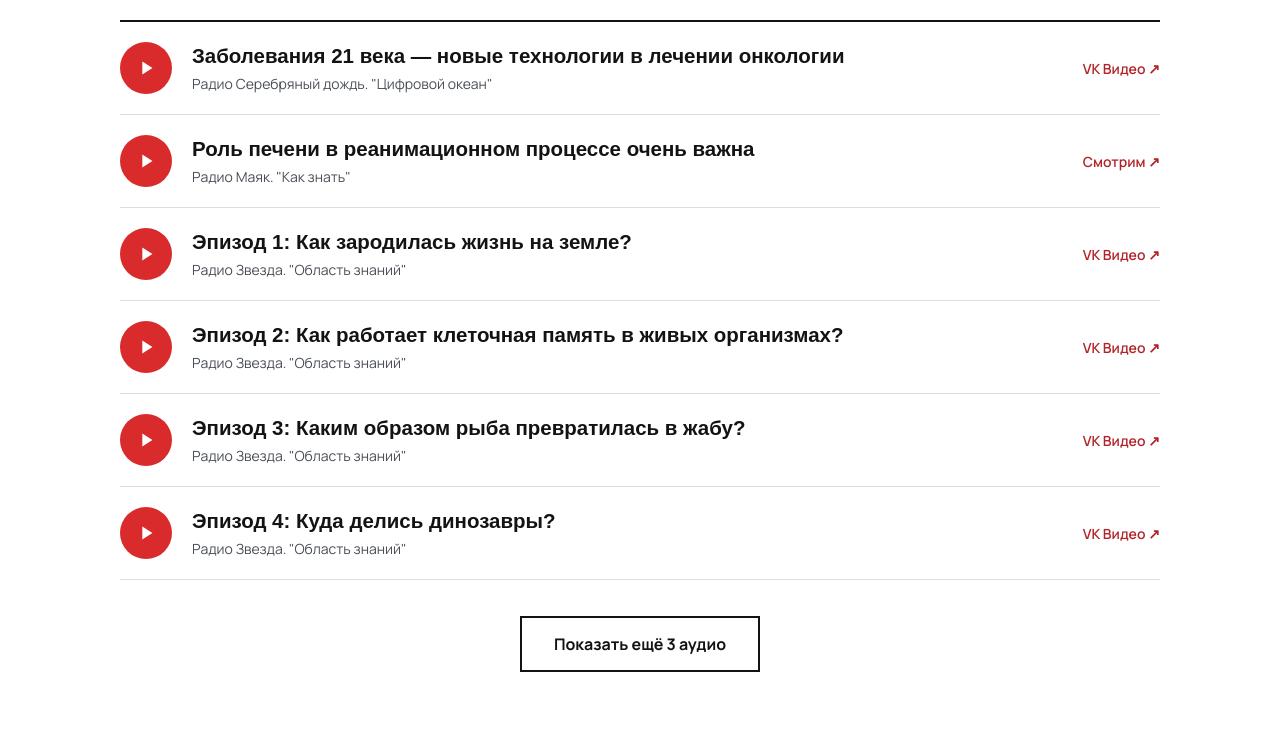
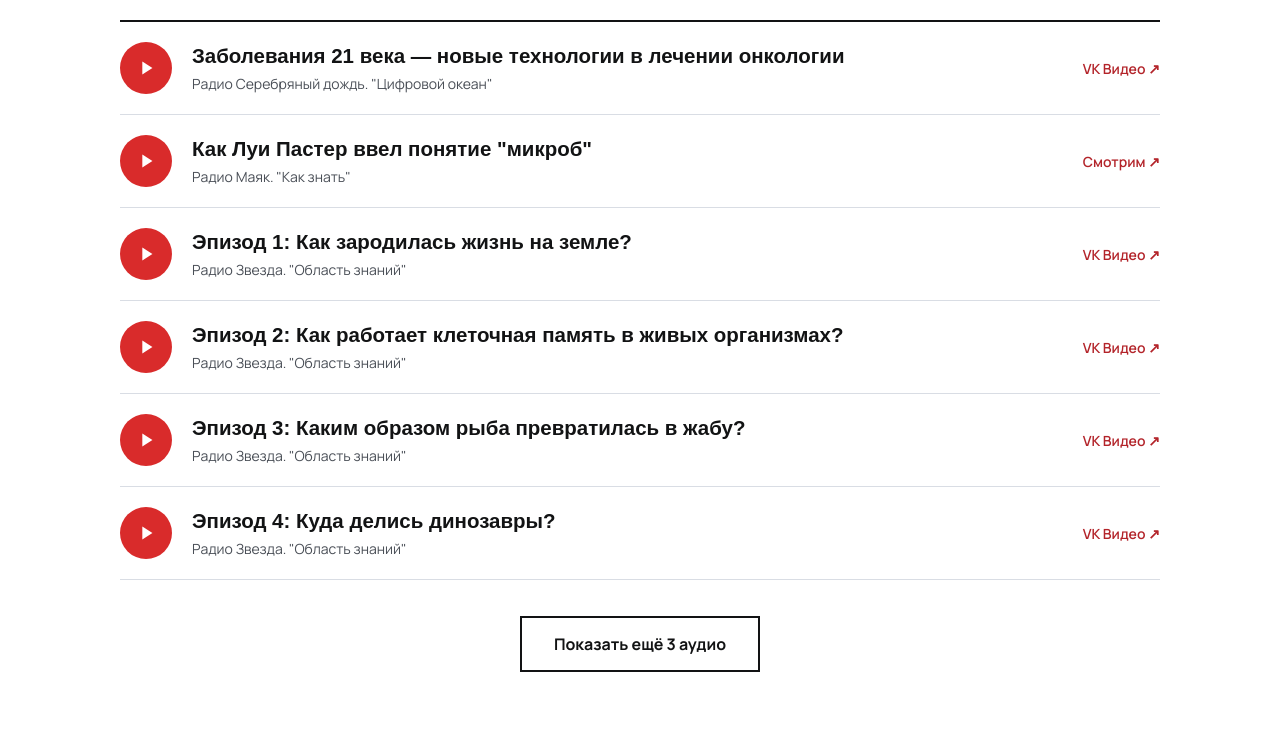
Before and after one commit to Elithabeth2003/egor-musin, a plain HTML site: page index.html in a window 1280 px wide. Shown: the part 4960-5698 px from the top of the page. Drawn offline with Linux system fonts and the light colour scheme; a web font is replaced by a local one.

Commit message:
Радио

```diff
--- a/index.html
+++ b/index.html
@@ -831,7 +831,7 @@ var VIDEOS = [
 ];
 var AUDIO = [
   {title: 'Заболевания 21 века — новые технологии в лечении онкологии', note: 'Радио Серебряный дождь. "Цифровой океан"', links: ['https://vk.com/video-206445989_456239691']},
-  {title: 'Роль печени в реанимационном процессе очень важна', note: 'Радио Маяк. "Как знать"', links: ['https://smotrim.ru/audio/2895155']},
+  {title: 'Как Луи Пастер ввел понятие "микроб"', note: 'Радио Маяк. "Как знать"', links: ['https://smotrim.ru/audio/2895155']},
   {title: 'Эпизод 1: Как зародилась жизнь на земле?', note: 'Радио Звезда. "Область знаний"', links: ['https://vkvideo.ru/video-24019666_456239953']},
   {title: 'Эпизод 2: Как работает клеточная память в живых организмах?', note: 'Радио Звезда. "Область знаний"', links: ['https://vk.com/video-24019666_456239954']},
   {title: 'Эпизод 3: Каким образом рыба превратилась в жабу?', note: 'Радио Звезда. "Область знаний"', links: ['https://vk.com/video-24019666_456239956']},
```
